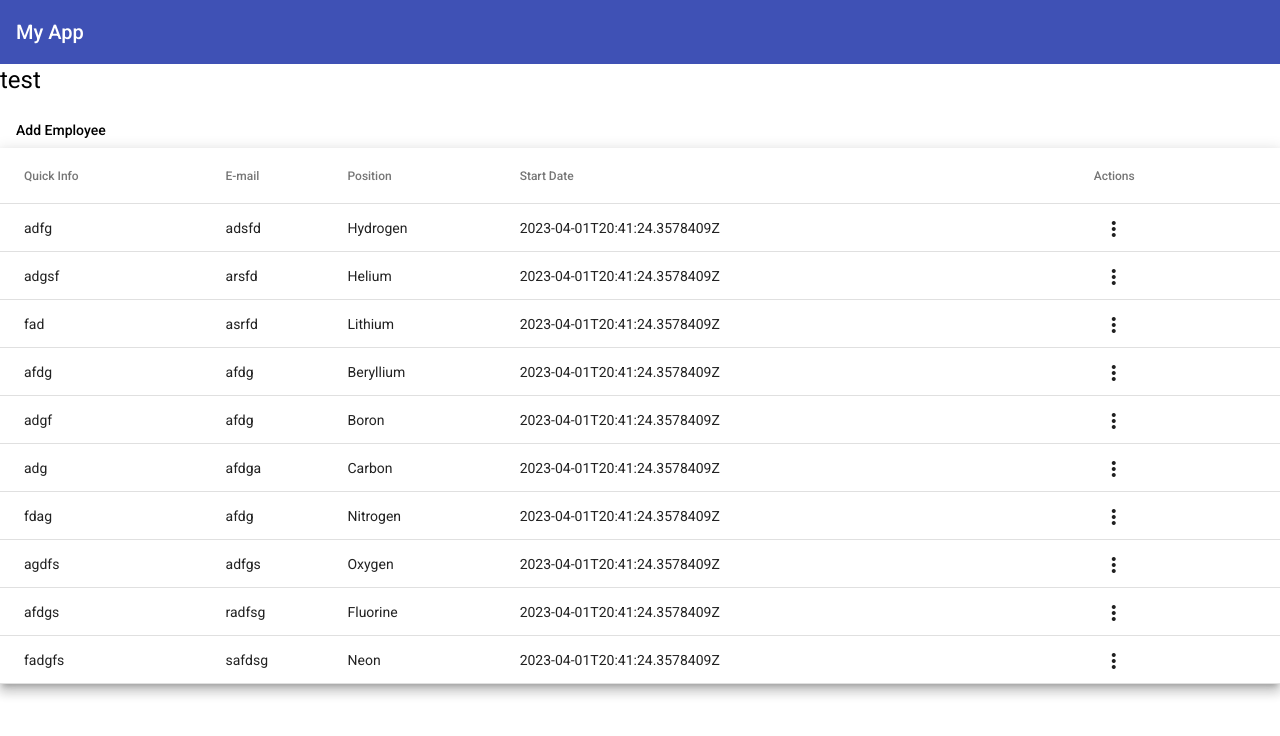
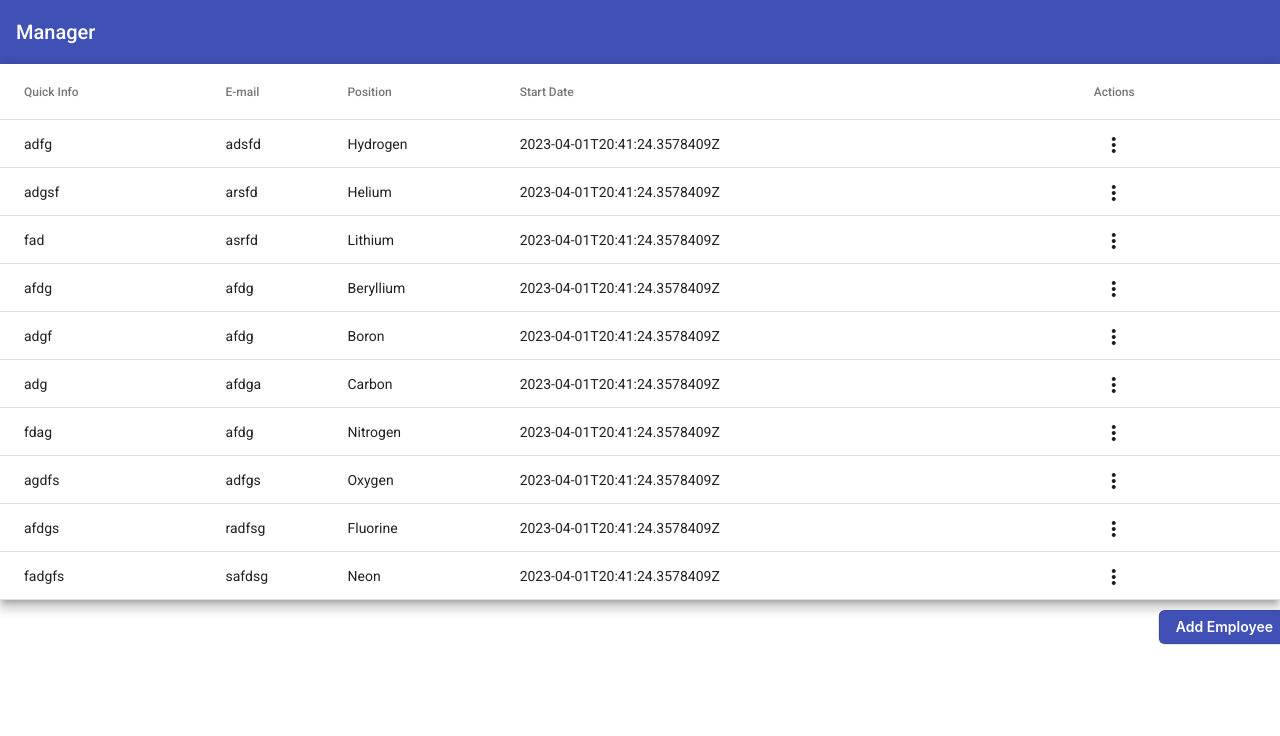
Before and after one commit to NeluDragan/employee, an Angular app: page /employees in a window 1280 px wide. Shown: the top 736 px of the page. Built offline with nearby package versions, Linux system fonts and the light colour scheme.

Commit message:
design changes

```diff
--- a/src/app/app-routing.module.ts
+++ b/src/app/app-routing.module.ts
@@ -13,10 +13,6 @@ const routes: Routes = [
     path: 'employees',
     component: EmployeesComponent,
   },
-  // {
-  //   path: '/add-employee',
-  //   component: AddEmployeeComponents
-  // }
 ]
 
 @NgModule({
--- a/src/app/app.component.html
+++ b/src/app/app.component.html
@@ -1,3 +1,3 @@
-<mat-toolbar color="primary">My App</mat-toolbar>
+<mat-toolbar color="primary">Manager</mat-toolbar>
 
 <router-outlet></router-outlet>
--- a/src/app/components/employee-management/employee-form/employee-form.component.ts
+++ b/src/app/components/employee-management/employee-form/employee-form.component.ts
@@ -5,6 +5,7 @@ import { FormBuilder, FormGroup, Validators } from '@angular/forms'
 @Component({
   selector: 'app-employee-form',
   templateUrl: './employee-form.component.html',
+  styleUrls: ['./employee-form.component.scss'],
 })
 export class EmployeeFormComponent {
   employeesGroup!: FormGroup
--- a/src/app/components/employees/employees.component.html
+++ b/src/app/components/employees/employees.component.html
@@ -1,6 +1,3 @@
-<h1>test</h1>
-
-<button mat-button (click)="addEmployee()">Add Employee</button>
 <table
   mat-table
   [dataSource]="dataSource"
@@ -48,3 +45,7 @@
   <tr mat-header-row *matHeaderRowDef="displayedColumns"></tr>
   <tr mat-row *matRowDef="let row; columns: displayedColumns"></tr>
 </table>
+
+<button id="add-employe-button" mat-button (click)="addEmployee()">
+  Add Employee
+</button>
--- /dev/null
+++ b/src/app/components/employees/employees.component.scss
@@ -0,0 +1,29 @@
+#add-employe-button {
+  appearance: none;
+  background-color: #4050b5;
+  border: 1px solid rgba(27, 31, 35, 0.15);
+  border-radius: 6px;
+  box-shadow: rgba(27, 31, 35, 0.1) 0 1px 0;
+  box-sizing: border-box;
+  color: #fff;
+  cursor: pointer;
+  display: inline-block;
+  font-family: -apple-system, system-ui, 'Segoe UI', Helvetica, Arial,
+    sans-serif, 'Apple Color Emoji', 'Segoe UI Emoji';
+  font-size: 14px;
+  font-weight: 600;
+  line-height: 20px;
+  padding: 6px 16px;
+  position: relative;
+  text-align: center;
+  text-decoration: none;
+  user-select: none;
+  -webkit-user-select: none;
+  touch-action: manipulation;
+  vertical-align: middle;
+  white-space: nowrap;
+  margin: 10px;
+  position: absolute;
+  left: 100%;
+  transform: translate(-100%);
+}
--- a/src/app/components/employees/employees.component.ts
+++ b/src/app/components/employees/employees.component.ts
@@ -90,6 +90,7 @@ const ELEMENT_DATA: IEmployee[] = [
 @Component({
   selector: 'app-employees',
   templateUrl: './employees.component.html',
+  styleUrls: ['./employees.component.scss'],
 })
 export class EmployeesComponent {
   displayedColumns: string[] = [
```
Also changed, not shown: src/app/components/employees/common/assets/employees.json (deleted, +0 -14 lines), src/app/components/employees/common/services/employee.service.ts (+7 -8 lines), src/app/components/employee-management/employee-form/employee-form.component.scss (added).
